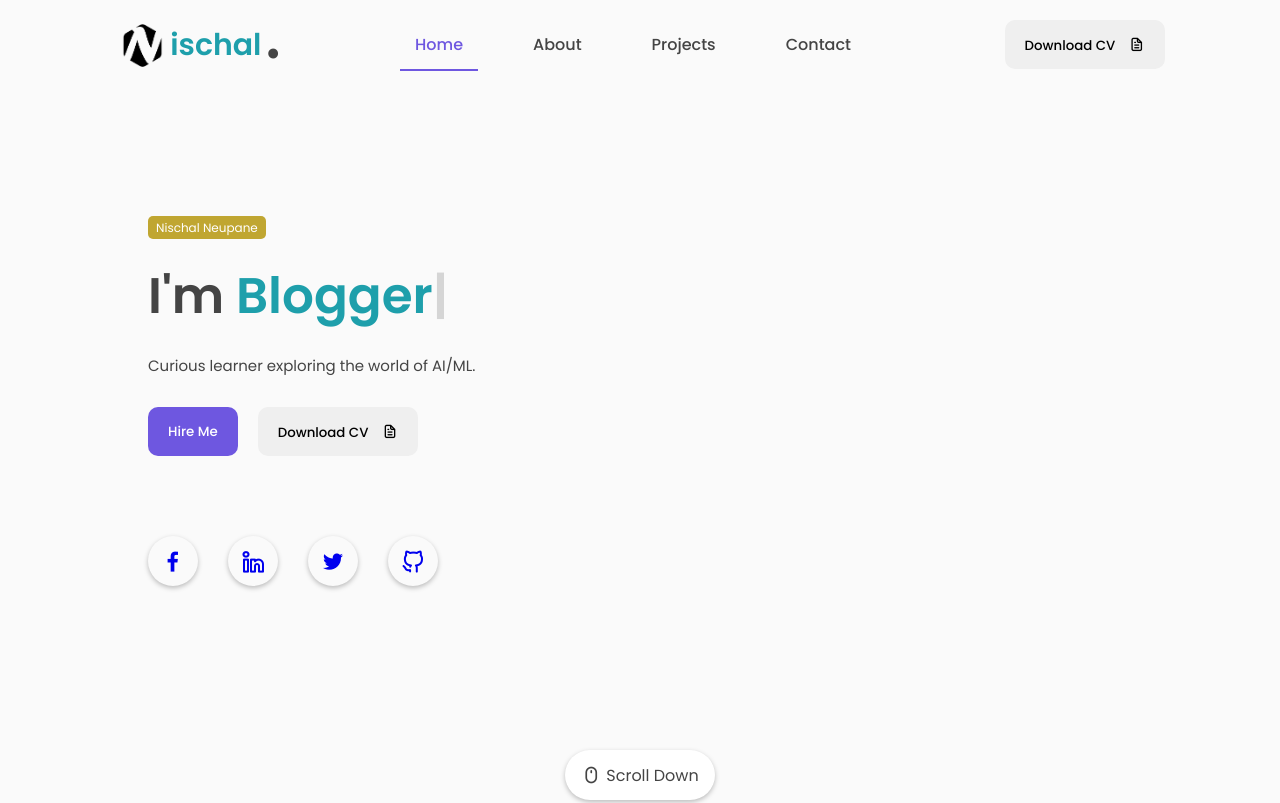
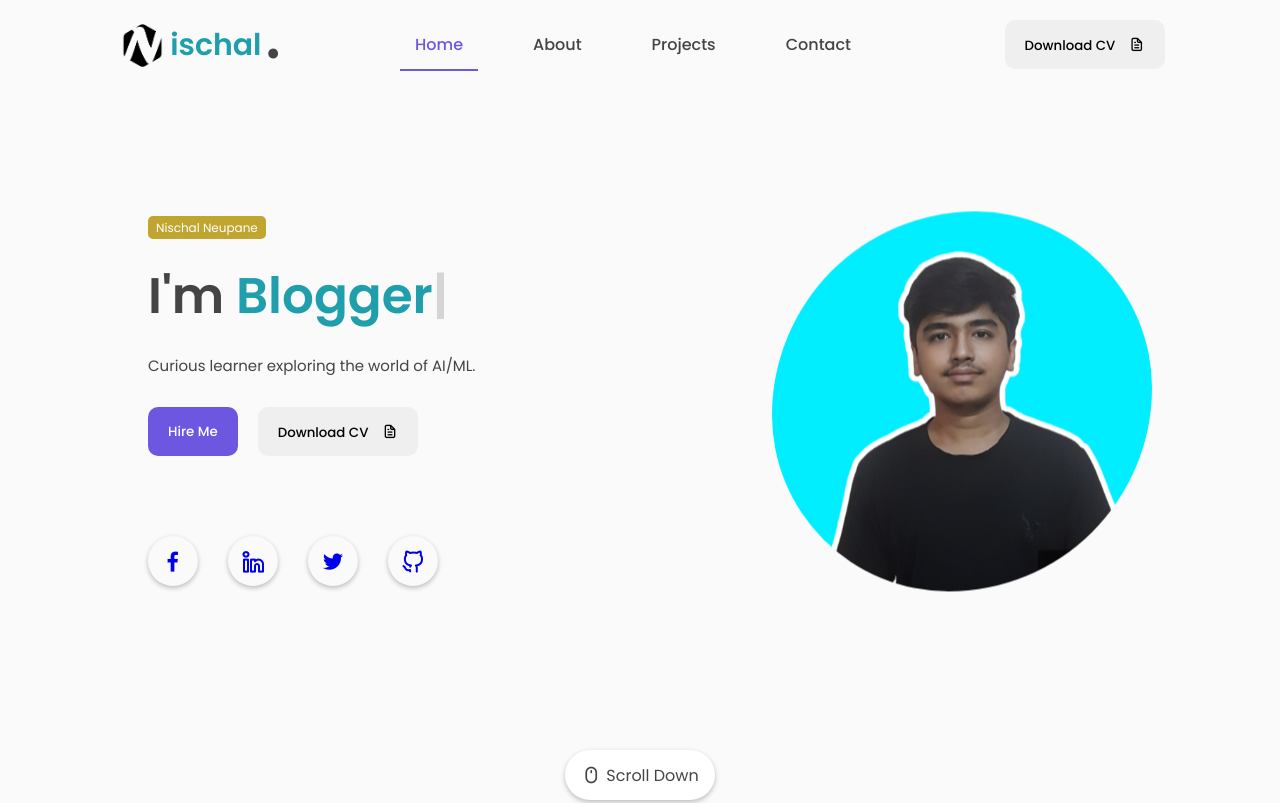
Before and after one commit to codernischal/PW-np, a plain HTML site: page index.html in a window 1280 px wide. Shown: the top 803 px of the page. Drawn offline with nearby package versions, Linux system fonts and the light colour scheme.

Commit message:
Update index.html

```diff
--- a/index.html
+++ b/index.html
@@ -85,7 +85,7 @@
                 </div>
                 <div class="featured-image">
                     <div class="image">
-                        <img src="assets/images/avatar.png" alt="avatar">
+                        <img src="avatar.png" alt="avatar">
                     </div>
                 </div>
                 <div class="scroll-icon-box">
```
